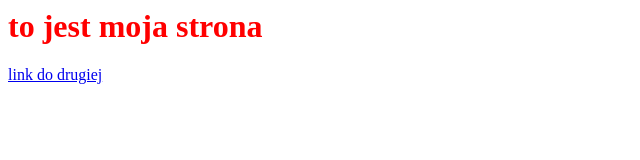
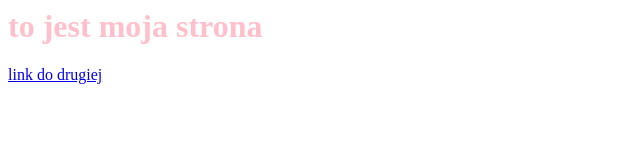
Before and after one commit to envirosolutionspl/strona_szkolenie, a plain HTML site: page index.html in a window 1280 px wide. Shown: the whole page, without its empty margins (0-640 px from the left). Drawn offline with Linux system fonts and the light colour scheme.

Commit message:
zmiany koloru

```diff
--- a/style.css
+++ b/style.css
@@ -1,2 +1,2 @@
 h1{
-color:red;}
+color:pink;}
```
